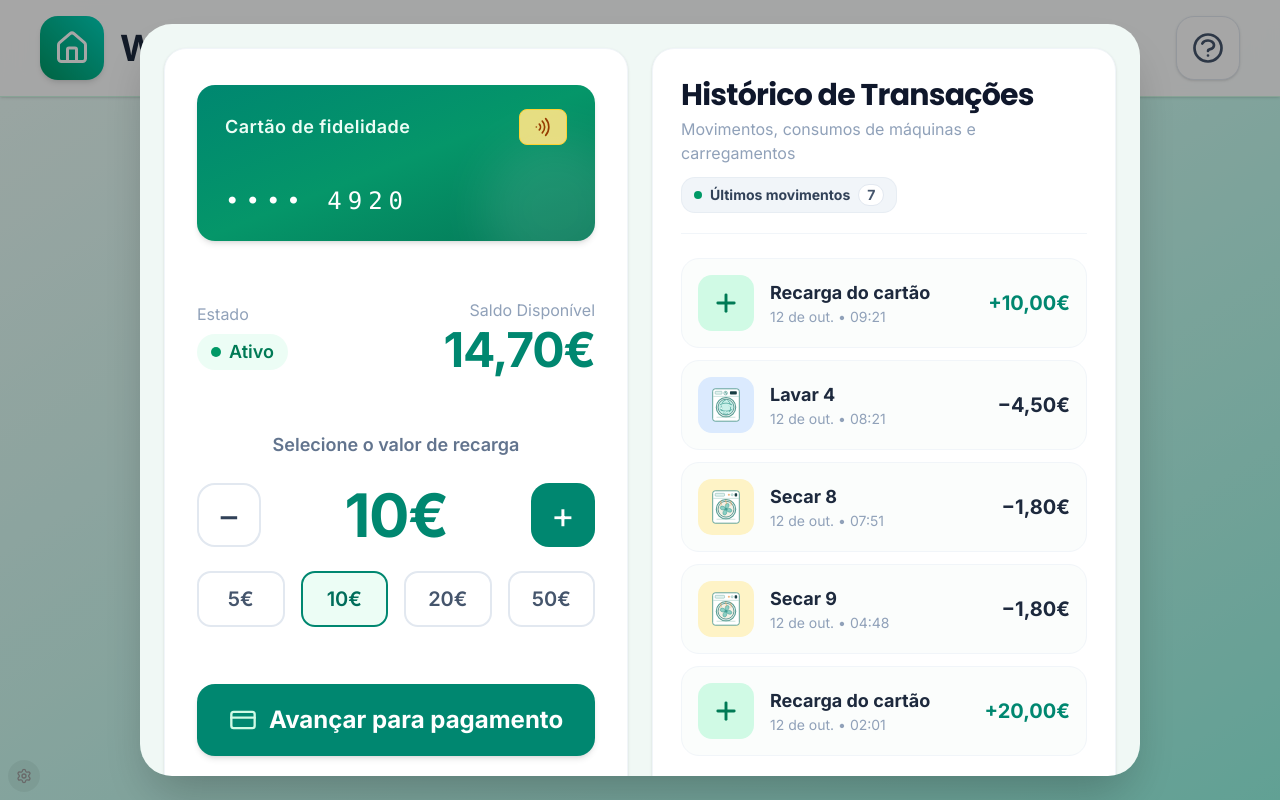
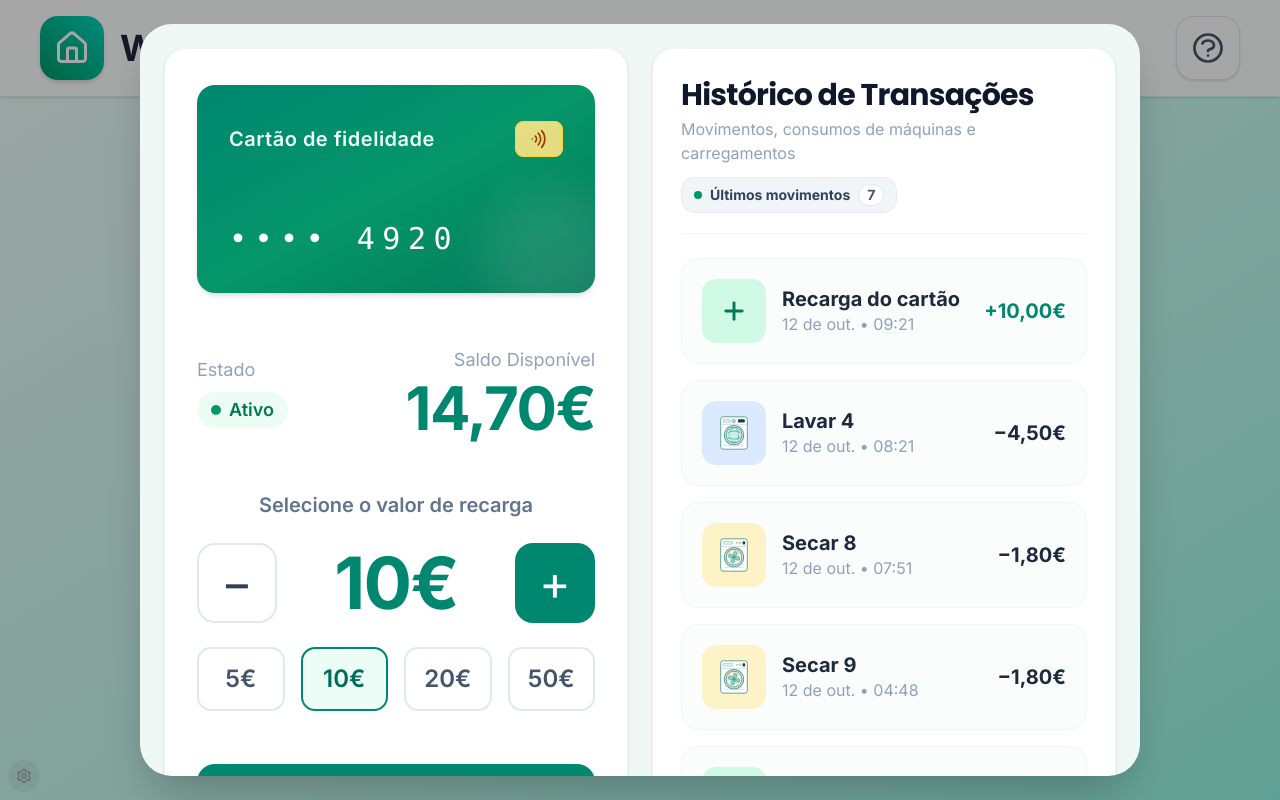
Before and after one commit to marciobooi/washbubbles, a React (Vite) app: page /dev/card in a window 1280 px wide. Built offline with nearby package versions, Linux system fonts and the light colour scheme; no server answers.

Commit message:
card window: 70% of the screen height, larger type and elements to fill it

```diff
--- a/src/components/CardModal.jsx
+++ b/src/components/CardModal.jsx
@@ -104,45 +104,45 @@ export default function CardModal({ open, onClose, transactions = [], balance =
         aria-label={t('card.title')}
         onClick={(e) => e.stopPropagation()}
         className="w-full bg-[#f0f8f5] rounded-[2rem] p-6 shadow-2xl max-h-[94vh] overflow-y-auto"
-        style={{ maxWidth: 'min(94vw, 1000px)' }}
+        style={{ maxWidth: 'min(94vw, 1000px)', minHeight: '70vh' }}
       >
-        <div className="grid grid-cols-2 gap-6 items-stretch">
+        <div className="grid grid-cols-2 gap-6 items-stretch" style={{ minHeight: 'calc(70vh - 3rem)' }}>
           {/* LEFT: card, balance, top-up */}
           <section className="bg-white rounded-3xl px-8 py-9 shadow-sm border border-slate-100 flex flex-col justify-between gap-10">
             {/* the card itself: calm, little text */}
-            <div className="rounded-2xl px-7 py-6 text-white shadow-md relative overflow-hidden bg-gradient-to-br from-[#008770] via-[#059669] to-[#047857]">
+            <div className="rounded-2xl px-8 py-9 text-white shadow-md relative overflow-hidden bg-gradient-to-br from-[#008770] via-[#059669] to-[#047857]">
               <div className="absolute -right-8 -bottom-10 w-36 h-36 rounded-full bg-white/10 blur-xl pointer-events-none" />
               <div className="flex justify-between items-center relative">
-                <div className="text-lg font-semibold tracking-wide text-emerald-50">{tc('cardBrandTitle')}</div>
+                <div className="text-xl font-semibold tracking-wide text-emerald-50">{tc('cardBrandTitle')}</div>
                 <div className="w-12 h-9 rounded-md bg-amber-200/90 border border-amber-300 flex items-center justify-center">
                   <Wifi className="w-5 h-5 text-amber-800 rotate-90" />
                 </div>
               </div>
-              <div className="mt-10 text-2xl font-medium tracking-[0.25em] font-mono relative">{masked}</div>
+              <div className="mt-16 text-3xl font-medium tracking-[0.25em] font-mono relative">{masked}</div>
             </div>
 
             {/* status + balance */}
             <div className="flex items-center justify-between gap-6">
               <div className="flex flex-col gap-2">
-                <span className="text-base text-slate-400">{tc('cardStatus')}</span>
+                <span className="text-lg text-slate-400">{tc('cardStatus')}</span>
                 <span className="inline-flex w-fit items-center gap-2 text-emerald-700 font-semibold text-lg bg-emerald-50 px-3.5 py-1 rounded-full">
                   <span className="w-2.5 h-2.5 rounded-full bg-emerald-600" />
                   {t('card.active')}
                 </span>
               </div>
               <div className="text-right flex flex-col gap-1">
-                <span className="text-base text-slate-400">{t('card.balanceLabel')}</span>
-                <span className={`text-5xl font-bold tracking-tight ${hasBalance ? 'text-[#008770]' : 'text-slate-600'}`}>{fmt(balance)}</span>
+                <span className="text-lg text-slate-400">{t('card.balanceLabel')}</span>
+                <span className={`text-6xl font-bold tracking-tight ${hasBalance ? 'text-[#008770]' : 'text-slate-600'}`}>{fmt(balance)}</span>
               </div>
             </div>
 
             {/* top-up */}
             <div className="flex flex-col gap-6">
-              <div className="text-center text-lg font-semibold text-slate-500">{tc('selectAmount')}</div>
+              <div className="text-center text-xl font-semibold text-slate-500">{tc('selectAmount')}</div>
               <div className="flex items-center justify-between gap-4">
-                <button type="button" aria-label={tc('amountLess')} onClick={dec} className="w-16 h-16 rounded-2xl bg-white border-2 border-slate-200 text-slate-700 text-4xl leading-none flex items-center justify-center active:scale-95">−</button>
-                <span className="text-6xl font-bold text-[#008770] tracking-tight">{amount}€</span>
-                <button type="button" aria-label={tc('amountMore')} onClick={inc} className="w-16 h-16 rounded-2xl bg-[#008770] text-white text-4xl leading-none flex items-center justify-center active:scale-95">+</button>
+                <button type="button" aria-label={tc('amountLess')} onClick={dec} className="w-20 h-20 rounded-2xl bg-white border-2 border-slate-200 text-slate-700 text-5xl leading-none flex items-center justify-center active:scale-95">−</button>
+                <span className="text-7xl font-bold text-[#008770] tracking-tight">{amount}€</span>
+                <button type="button" aria-label={tc('amountMore')} onClick={inc} className="w-20 h-20 rounded-2xl bg-[#008770] text-white text-5xl leading-none flex items-center justify-center active:scale-95">+</button>
               </div>
               <div className="grid grid-cols-4 gap-4">
                 {QUICK.filter((v) => v >= minAmount).map((v) => (
@@ -150,18 +150,18 @@ export default function CardModal({ open, onClose, transactions = [], balance =
                     key={v}
                     type="button"
                     onClick={() => setAmount(v)}
-                    className={`h-14 rounded-xl text-xl font-semibold active:scale-95 ${amount === v ? 'bg-emerald-50 border-2 border-[#008770] text-[#006d5b]' : 'bg-white border-2 border-slate-200 text-slate-600'}`}
+                    className={`h-16 rounded-xl text-2xl font-semibold active:scale-95 ${amount === v ? 'bg-emerald-50 border-2 border-[#008770] text-[#006d5b]' : 'bg-white border-2 border-slate-200 text-slate-600'}`}
                   >{v}€</button>
                 ))}
               </div>
             </div>
 
             <div className="flex flex-col gap-4">
-              <button type="button" onClick={proceed} className="w-full h-[72px] rounded-2xl bg-[#008770] text-white font-bold text-2xl flex items-center justify-center gap-3 shadow-md active:scale-[0.98]">
+              <button type="button" onClick={proceed} className="w-full h-20 rounded-2xl bg-[#008770] text-white font-bold text-2xl flex items-center justify-center gap-3 shadow-md active:scale-[0.98]">
                 <CreditCard className="w-7 h-7 text-emerald-100" />
                 {tc('goToPayment')}
               </button>
-              <button type="button" onClick={close} className="w-full h-14 rounded-2xl text-slate-500 font-semibold text-xl flex items-center justify-center gap-2 active:bg-slate-100">
+              <button type="button" onClick={close} className="w-full h-16 rounded-2xl text-slate-500 font-semibold text-2xl flex items-center justify-center gap-2 active:bg-slate-100">
                 <ArrowLeft className="w-6 h-6" />
                 {tc('back')}
               </button>
@@ -190,17 +190,17 @@ export default function CardModal({ open, onClose, transactions = [], balance =
               </div>
             ) : (
               <>
-                <div className="flex flex-col gap-3">
+                <div className="flex flex-col gap-4">
                   {shown.map((tx) => {
                     const d = describe(tx)
                     const positive = tx.amount >= 0
                     return (
-                      <div key={tx.id} className="flex items-center justify-between gap-4 p-4 rounded-2xl border border-slate-100 bg-[#fbfdfc]">
+                      <div key={tx.id} className="flex items-center justify-between gap-4 p-5 rounded-2xl border border-slate-100 bg-[#fbfdfc]">
                         <div className="flex items-center gap-4 min-w-0">
-                          <div className={`w-14 h-14 rounded-xl flex items-center justify-center shrink-0 ${TONE[d.tone]}`}>{d.icon}</div>
+                          <div className={`w-16 h-16 rounded-xl flex items-center justify-center shrink-0 ${TONE[d.tone]}`}>{d.icon}</div>
                           <div className="min-w-0">
-                            <div className="font-bold text-slate-800 text-lg truncate">{d.title}</div>
-                            <div className="text-sm text-slate-400 font-medium">{dateLabel(tx.ts)}</div>
+                            <div className="font-bold text-slate-800 text-xl leading-tight">{d.title}</div>
+                            <div className="text-base text-slate-400 font-medium">{dateLabel(tx.ts)}</div>
                           </div>
                         </div>
                         <span className={`text-xl font-extrabold shrink-0 ${positive ? 'text-[#008770]' : 'text-slate-800'}`}>{positive ? '+' : '−'}{fmt(Math.abs(Number(tx.amount)))}</span>
```
